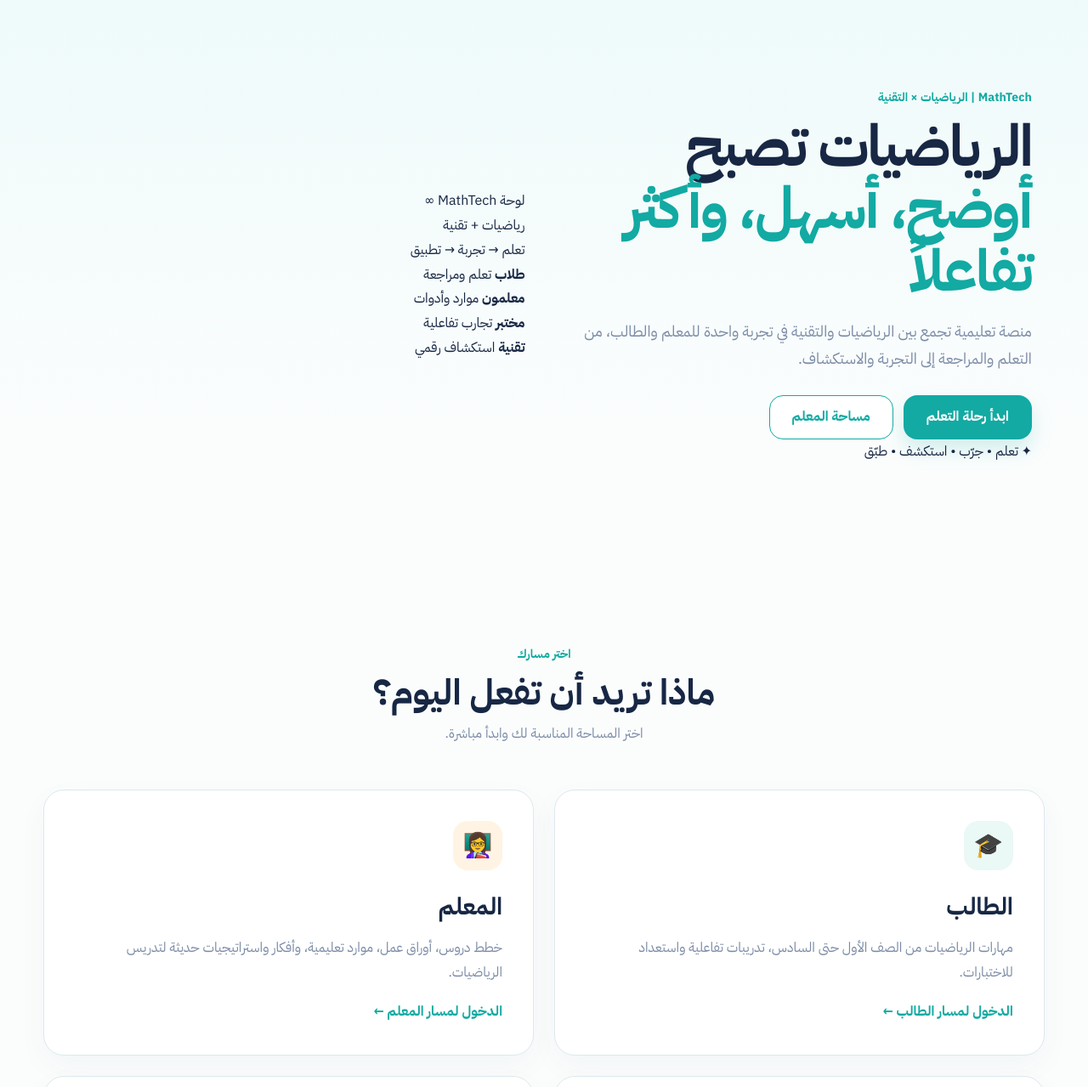
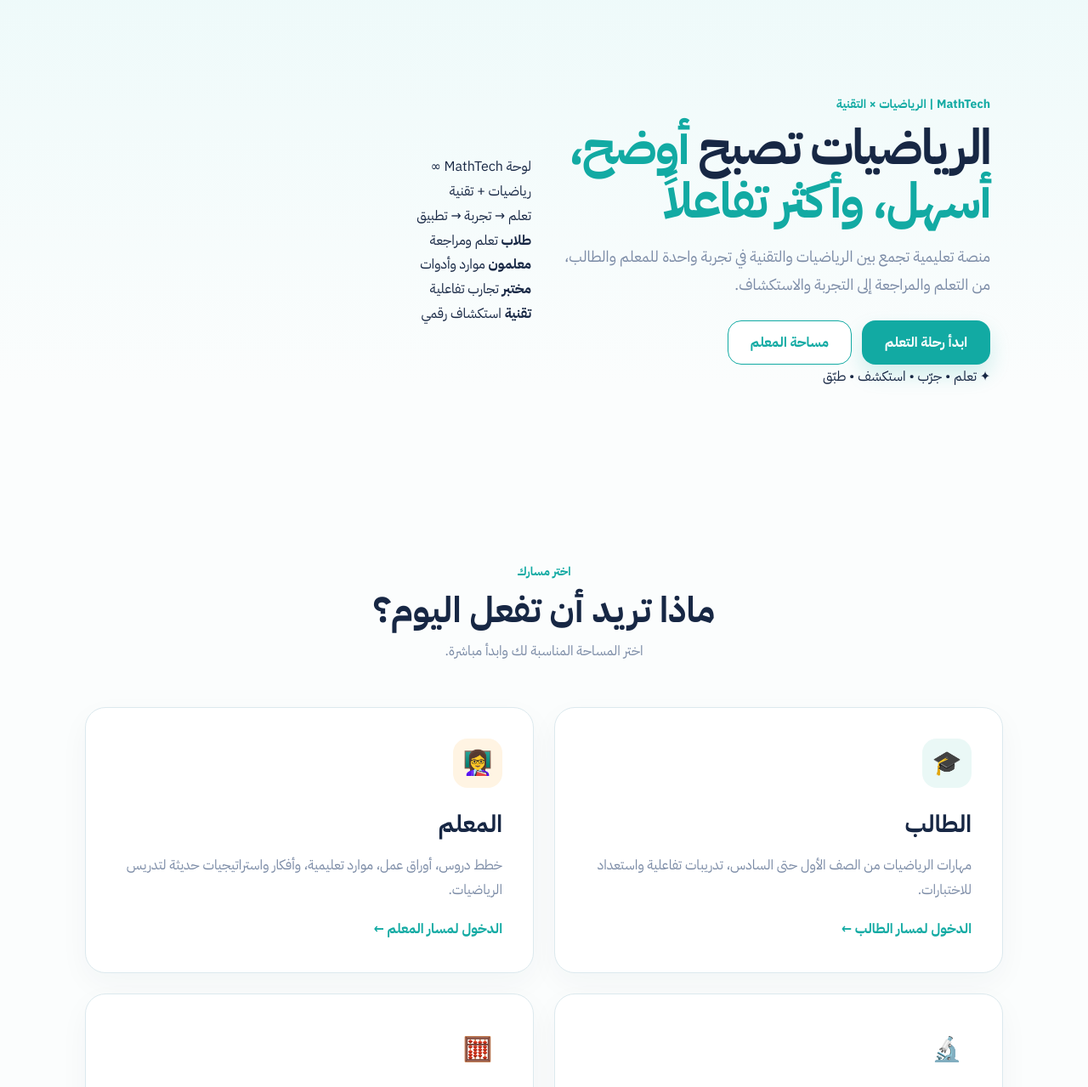
Before and after one commit to rsab29/-MathTech, a plain HTML site: page index.html in a window 1280 px wide. Shown: the part 100-1379 px from the top of the page at 85% size. Drawn offline with Linux system fonts and the light colour scheme.

Commit message:
Add responsive styles for medium screens

```diff
--- a/styles.css
+++ b/styles.css
@@ -151,3 +151,25 @@ h1 span{color:var(--teal)}
     height: 280px;
   }
 }
+@media (min-width: 901px) and (max-width: 1366px) {
+  .container {
+    width: min(1080px, 90%);
+  }
+
+  .hero {
+    min-height: 600px;
+  }
+
+  .hero-grid {
+    gap: 30px;
+    padding: 55px 0;
+  }
+
+  .hero-copy h1 {
+    font-size: 58px;
+  }
+
+  .section {
+    padding: 75px 0;
+  }
+}
```
